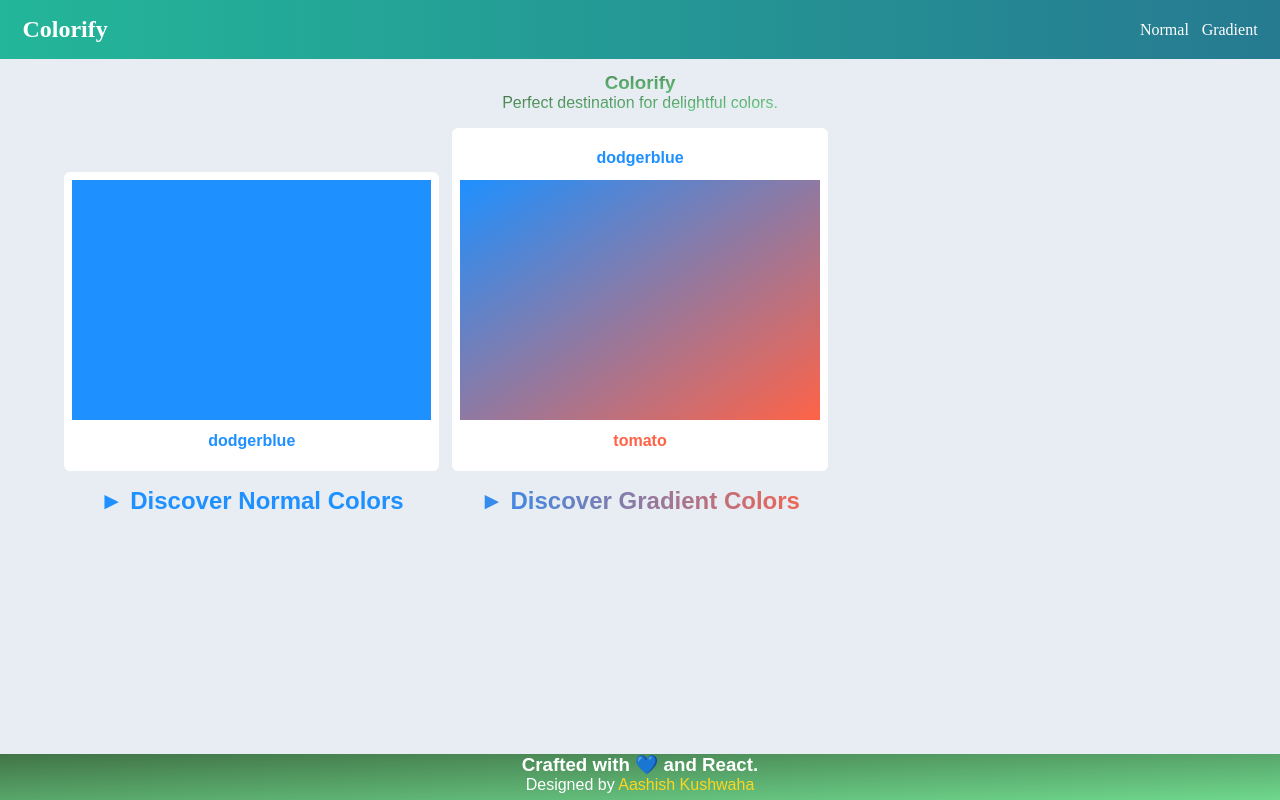
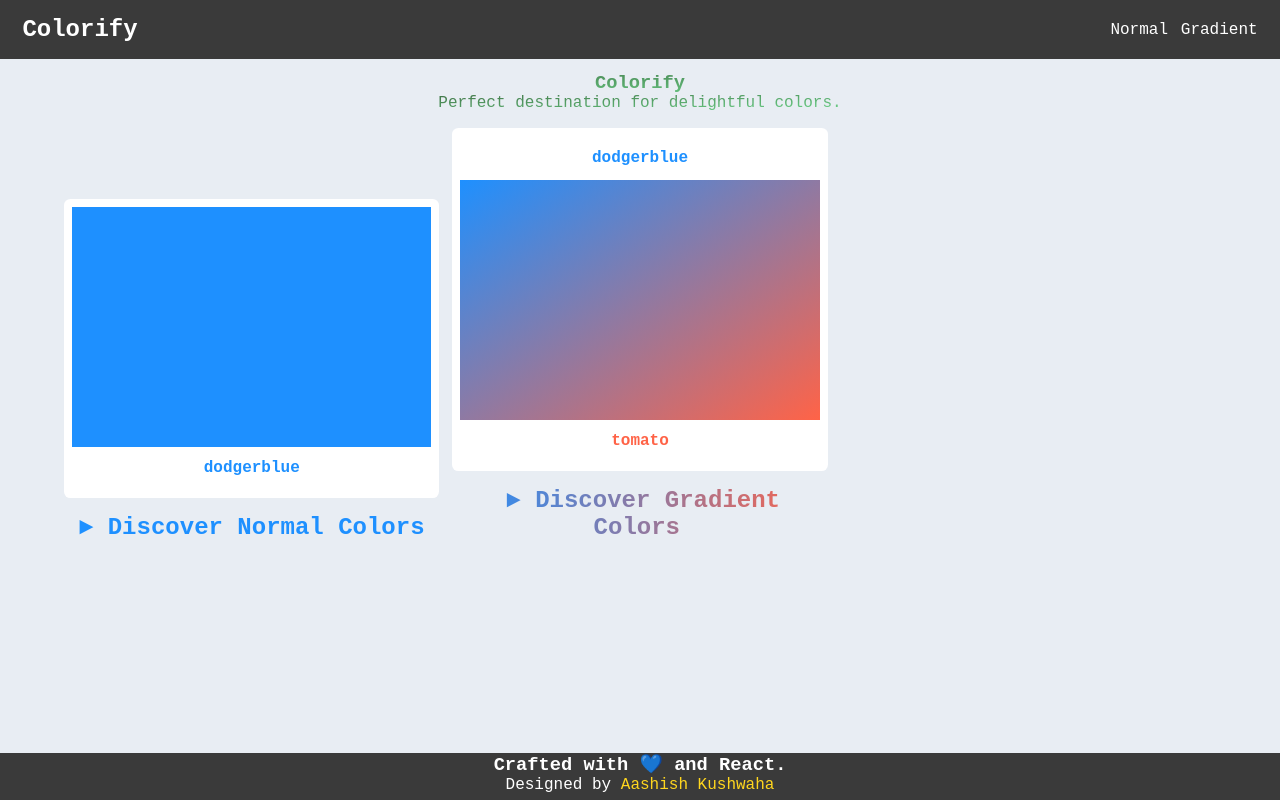
Before and after one commit to Aashishkushwaha/colorify, a React (Create React App) app: page / in a window 1280 px wide. Built offline with nearby package versions, Linux system fonts and the light colour scheme.

Commit message:
minor ui/ux issue fiexd 1.0

```diff
--- a/src/components/normalPalleteItem.js
+++ b/src/components/normalPalleteItem.js
@@ -1,19 +1,19 @@
 import React, { useState, useContext, useEffect } from "react";
 import CopyContext from "../context/CopyContext";
 
-const NormalPalleteItem = props => {
+const NormalPalleteItem = (props) => {
   const { copyColor } = useContext(CopyContext);
   let style = {
     display: "flex",
     flexDirection: "column",
     justifyContent: props.gradient ? "space-between" : "center",
     alignItems: "center",
-    background: props.background
+    background: props.background,
   };
   let assignedClasses = ["pallete-item", "rounded", "rotate", props.rotate];
   let [copiedSpanClasses, setCopiedSpanClasses] = useState([
     "copied",
-    "copied-down"
+    "copied-down",
   ]);
   let [hasShowClass, setHasShowClass] = useState(false);
 
@@ -39,15 +39,10 @@ const NormalPalleteItem = props => {
 
   return (
     <div className={assignedClasses.join(" ")}>
-      <div style={style}>
+      <div style={style} onClick={(event) => handler(event, props.background)}>
         <span className={copiedSpanClasses.join(" ")}>Copied</span>
       </div>
-      <span
-        onClick={event => handler(event, props.background)}
-        style={{ color: props.background }}
-      >
-        {props.background}
-      </span>
+      <span style={{ color: props.background }}>{props.background}</span>
     </div>
   );
 };
--- a/src/styles.css
+++ b/src/styles.css
@@ -9,6 +9,7 @@
 body {
   background: #e8edf3;
   padding: 1.5rem 0;
+  font-family: "Courier New", Courier, monospace;
 }
 
 .main-header {
@@ -17,7 +18,8 @@ body {
   left: 0;
   width: 100%;
   padding: 1rem;
-  background: linear-gradient(to right, #23b699, #267a91);
+  /* background: linear-gradient(to right, #23b699, #267a91); */
+  background: rgb(58, 58, 58);
   color: #fff;
   z-index: 2;
 }
@@ -48,7 +50,6 @@ body {
 }
 
 .App {
-  font-family: sans-serif;
   text-align: center;
   margin-bottom: 2rem;
 }
@@ -60,7 +61,8 @@ body {
   color: #fff;
   width: 100%;
   margin-top: 4rem;
-  background: linear-gradient(to right bottom, #417447, #6fd88d);
+  /* background: linear-gradient(to right bottom, #e6ffe9, #6fd88d); */
+  background: rgb(58, 58, 58);
 }
 
 .footer a {
@@ -97,6 +99,11 @@ body {
   padding: 0.5rem;
   background: #fff;
   transition: all 0.4s;
+}
+
+.pallete-item:hover {
+  transform: scale(1.03);
+  box-shadow: 0 0 3px 3px rgba(0, 0, 0, 0.15);
 }
 
 .pallete-item > div {
```
